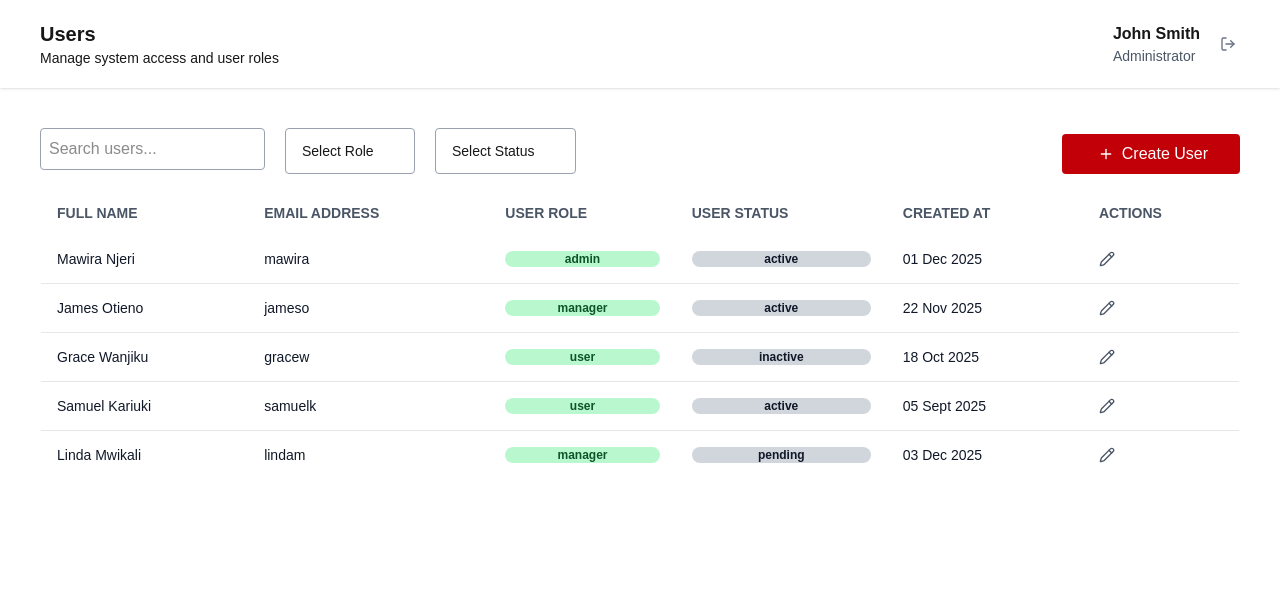
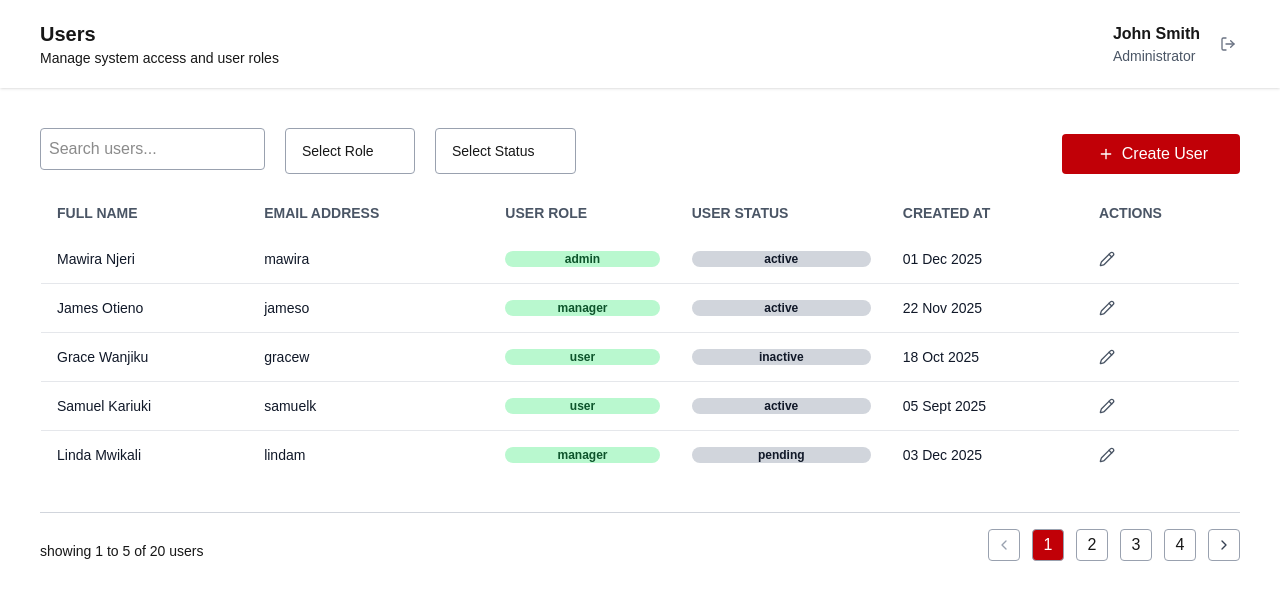
Before and after one commit to rodgersBRY/barcode-registry-system, a Next.js app: page /users in a window 1280 px wide. Shown: the top 600 px of the page. Built offline with nearby package versions, Linux system fonts and the light colour scheme.

Commit message:
work on users page

```diff
--- /dev/null
+++ b/app/(app)/layout.tsx
@@ -0,0 +1,7 @@
+export default function AppLayout({ children }: { children: React.ReactNode }) {
+  return (
+    <>
+      <div>{children}</div>
+    </>
+  );
+}
--- a/app/users/page.tsx
+++ b/app/(app)/users/page.tsx
@@ -1,31 +1,22 @@
 import Link from "next/link";
-import { LogOutIcon, Plus, Pencil } from "lucide-react";
+import {
+  Plus,
+  Pencil,
+  ChevronRightIcon,
+  ChevronLeftIcon,
+} from "lucide-react";
 import { dummyUsers } from "@/data/users";
 import { Icon } from "@/components/icon";
 import { formatDate } from "@/utils/formatDate";
+import PageHeader from "@/components/navbar";
 
 export default function Users() {
   return (
     <>
-      <header className="bg-white shadow-sm flex justify-between px-10 py-5">
-        <div className="page-title">
-          <h1 className="font-bold text-xl">Users</h1>
-          <p className="text-sm">Manage system access and user roles</p>
-        </div>
-
-        <div className="user flex items-center gap-4">
-          <div className="user-info">
-            <p className="font-semibold">John Smith</p>
-            <p className="text-sm text-gray-600">Administrator</p>
-          </div>
-
-          <div className="logout-btn">
-            <Link href={"/login"}>
-              <Icon icon={LogOutIcon} className="text-gray-500 w-6 h-4"></Icon>
-            </Link>
-          </div>
-        </div>
-      </header>
+      <PageHeader
+        title="Users"
+        subtitle="Manage system access and user roles"
+      ></PageHeader>
 
       <main className="p-10">
         <div className="user-list-actions flex justify-between items-end gap-4">
@@ -127,6 +118,41 @@ export default function Users() {
             </tbody>
           </table>
         </div>
+
+        <hr className="my-4 text-gray-300" />
+
+        <div className="pages flex justify-between items-end">
+          <p className="text-sm">showing 1 to 5 of 20 users</p>
+
+          <div className="pagination-tiles flex gap-3">
+            <div className="prev pagination-tile-base">
+              <Icon icon={ChevronLeftIcon} className="w-4 text-gray-400"></Icon>
+            </div>
+
+            <div className="1 page pagination-tile-base bg-red-700 text-white">
+              <p>1</p>
+            </div>
+
+            <div className="2 page pagination-tile-base">
+              <p>2</p>
+            </div>
+
+            <div className="3 page pagination-tile-base">
+              <p>3</p>
+            </div>
+
+            <div className="4 page pagination-tile-base">
+              <p>4</p>
+            </div>
+
+            <div className="next pagination-tile-base">
+              <Icon
+                icon={ChevronRightIcon}
+                className="w-4 text-gray-700"
+              ></Icon>
+            </div>
+          </div>
+        </div>
       </main>
     </>
   );
--- a/app/globals.css
+++ b/app/globals.css
@@ -37,4 +37,8 @@ body {
   .table-data-base {
     @apply px-4 py-3 text-sm font-medium text-gray-900;
   }
+
+  .pagination-tile-base {
+    @apply w-8 h-8 text-center border border-gray-400 rounded flex items-center justify-center;
+  }
 }
--- /dev/null
+++ b/components/navbar.tsx
@@ -0,0 +1,34 @@
+import { LogOutIcon } from "lucide-react";
+import Link from "next/link";
+import { Icon } from "./icon";
+
+type PageHeaderProps = {
+  title: string;
+  subtitle: string;
+};
+
+export default function PageHeader({ title, subtitle }: PageHeaderProps) {
+  return (
+    <>
+      <header className="bg-white shadow-sm flex justify-between px-10 py-5">
+        <div className="page-title">
+          <h1 className="font-bold text-xl">{title}</h1>
+          <p className="text-sm">{subtitle}</p>
+        </div>
+
+        <div className="user flex items-center gap-4">
+          <div className="user-info">
+            <p className="font-semibold">John Smith</p>
+            <p className="text-sm text-gray-600">Administrator</p>
+          </div>
+
+          <div className="logout-btn">
+            <Link href={"/login"}>
+              <Icon icon={LogOutIcon} className="text-gray-500 w-6 h-4"></Icon>
+            </Link>
+          </div>
+        </div>
+      </header>
+    </>
+  );
+}
```
Also changed, not shown: app/(app)/page.tsx (renamed from app/page.tsx), app/(app)/printjobs/page.tsx (renamed from app/printjobs/page.tsx).
